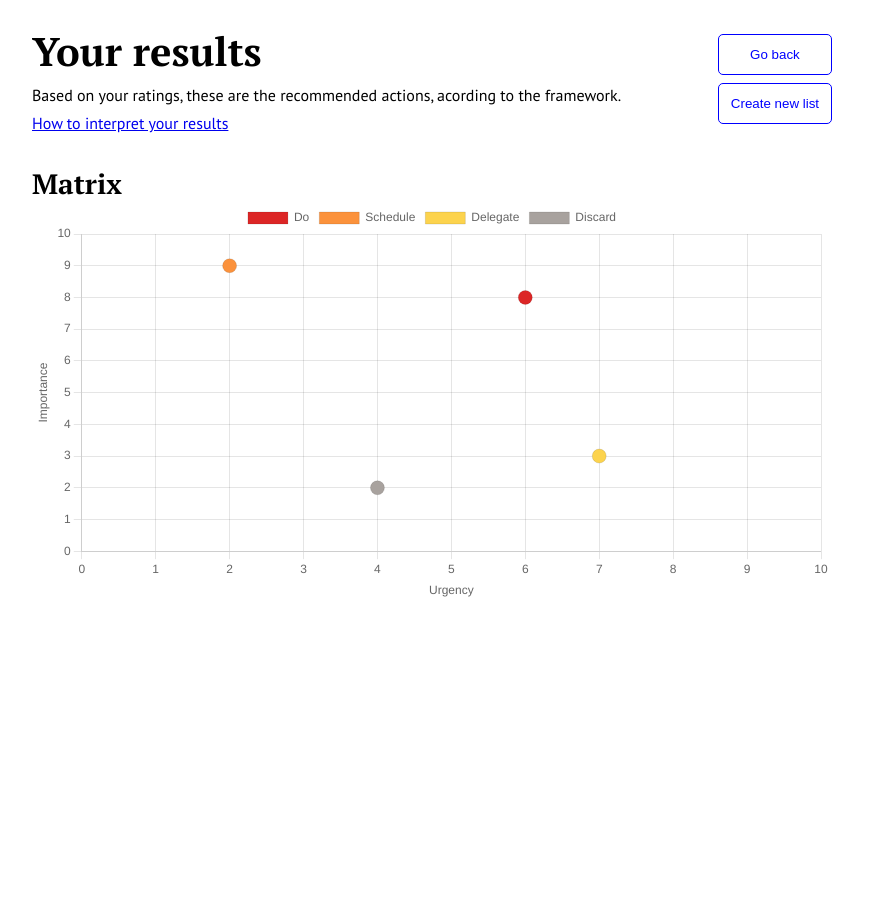
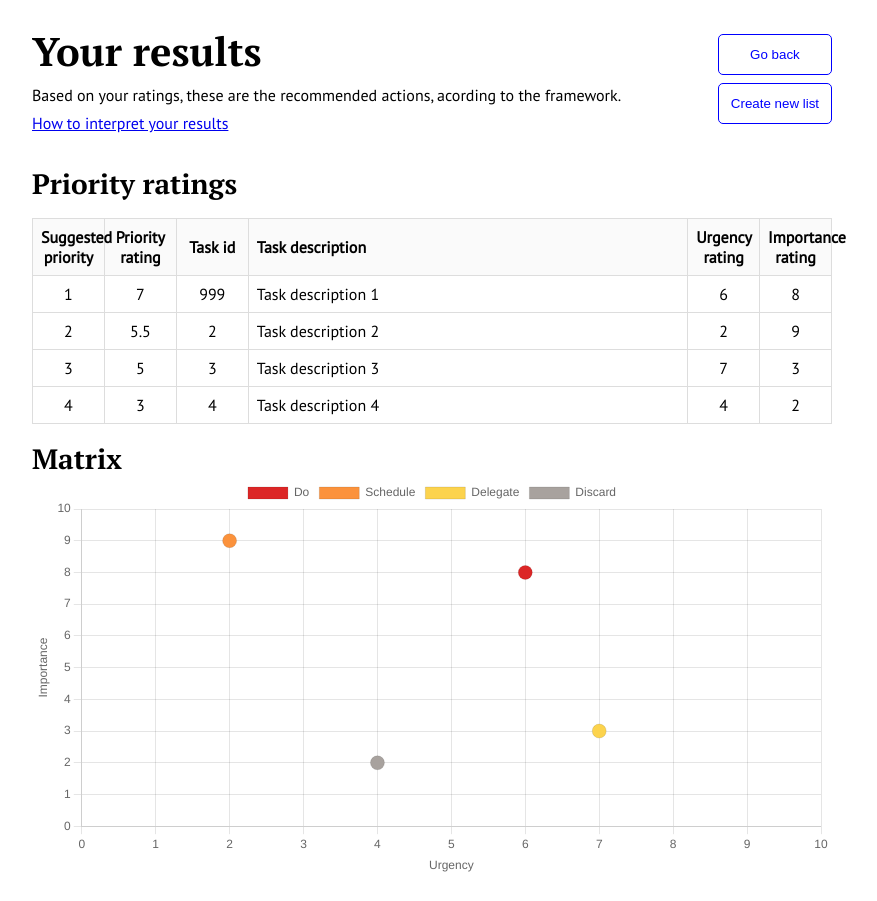
Before and after one commit to kaiquebuilds/calabrez-matrix, a React (Vite) app: page / in a window 1280 px wide. Both pictures are taken after a click on the button "Compute priority ranking". Shown: the whole page, without its empty margins (208-1085 px from the left). Before the commit the page ends 800 px from the top, so only its background shows below. Built offline with nearby package versions, Linux system fonts and the light colour scheme.

Commit message:
Add computed priorities table

```diff
--- a/src/App.tsx
+++ b/src/App.tsx
@@ -5,12 +5,6 @@ import ResultsPage from './pages/ResultsPage'
 
 const App = () => {
   const [tasks, setTasks] = useState([
-    {
-      id: 1,
-      description: 'Task description 1',
-      importance: 8,
-      urgency: 6,
-    },
     {
       id: 2,
       description: 'Task description 2',
@@ -22,6 +16,12 @@ const App = () => {
       description: 'Task description 3',
       importance: 3,
       urgency: 7,
+    },
+    {
+      id: 999,
+      description: 'Task description 1',
+      importance: 8,
+      urgency: 6,
     },
     {
       id: 4,
--- a/src/components/TasksTable.tsx
+++ b/src/components/TasksTable.tsx
@@ -83,7 +83,7 @@ const TasksTable: React.FC<PropsWithChildren<ITasksTableProps>> = ({
   }
 
   return (
-    <section className="table-container">
+    <section className="tasks-table table-container">
       <header>
         <h2>Your task list</h2>
         <SecondaryButton onClick={() => setTaskRows([])}>
--- a/src/main.css
+++ b/src/main.css
@@ -124,7 +124,7 @@ td input {
   border: 1px solid #ddd;
 }
 
-th.id {
+th.tasks-table.id {
   width: 5%;
 }
 
--- a/src/pages/ResultsPage.tsx
+++ b/src/pages/ResultsPage.tsx
@@ -98,6 +98,50 @@ const ResultsPage: React.FC<IResultsPageProps> = ({ tasks, onGoBack }) => {
         </SecondaryButton>
       </PageHeader>
 
+      <section className="table-container">
+        <header>
+          <h2>Priority ratings</h2>
+        </header>
+        <table>
+          <thead>
+            <tr>
+              <th className="priority" scope="col">
+                Suggested priority
+              </th>
+              <th className="priority-rating" scope="col">
+                Priority rating
+              </th>
+              <th className="id" scope="col">
+                Task id
+              </th>
+              <th className="description" scope="col">
+                Task description
+              </th>
+              <th className="urgency" scope="col">
+                Urgency rating
+              </th>
+              <th className="importance" scope="col">
+                Importance rating
+              </th>
+            </tr>
+          </thead>
+          <tbody>
+            {tasks
+              .sort((a, b) => b.priority - a.priority)
+              .map((task, index) => (
+                <tr key={task.id}>
+                  <td className="priority">{index + 1}</td>
+                  <td className="priority-rating">{task.priority}</td>
+                  <td className="id">{task.id}</td>
+                  <td className="description">{task.description}</td>
+                  <td className="urgency">{task.urgency}</td>
+                  <td className="importance">{task.importance}</td>
+                </tr>
+              ))}
+          </tbody>
+        </table>
+      </section>
+
       <section>
         <header>
           <h2>Matrix</h2>
```
